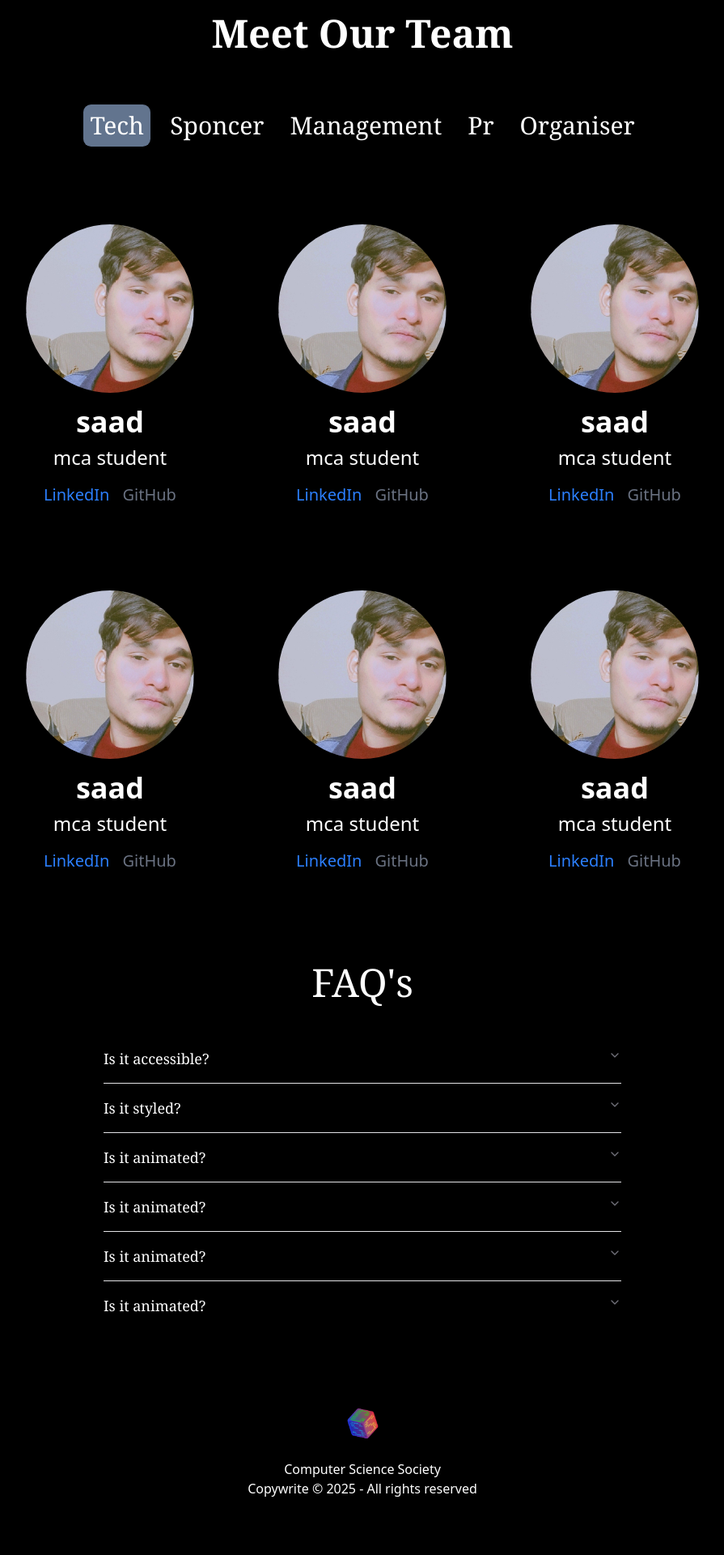
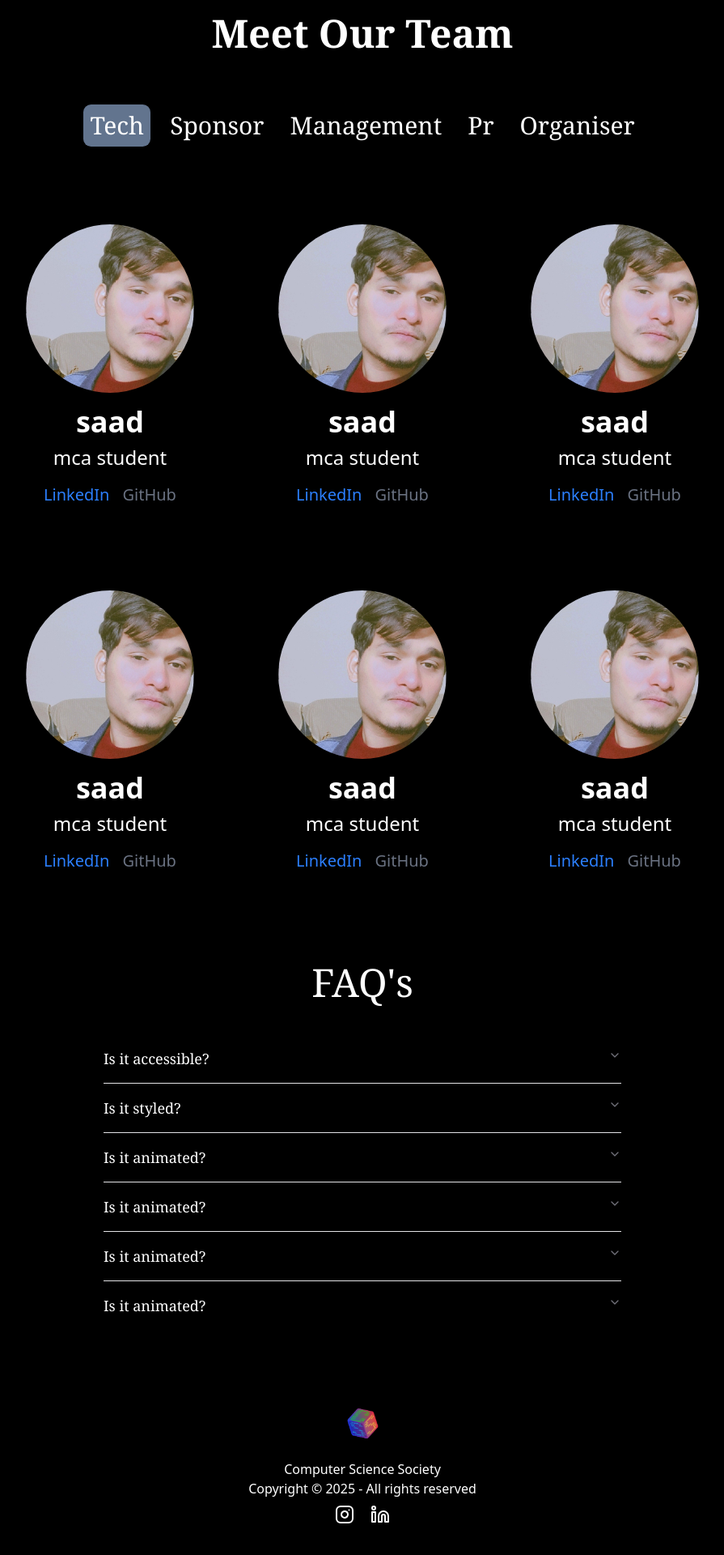
Before and after one commit to CASESENSITIVE007/CssHacks, a React (Vite) app: page / in a window 1280 px wide. Shown: the part 4119-6039 px from the top of the page at 81% size, without its empty margins (192-1087 px from the left). Before the commit the page ends 6009 px from the top, so only its background shows below. Built offline with nearby package versions, Linux system fonts and the light colour scheme.

Commit message:
dummy ready

```diff
--- a/src/components/About.jsx
+++ b/src/components/About.jsx
@@ -1,4 +1,4 @@
-import React from 'react'
+
 
 function About() {
   return (
--- a/src/components/Faq.jsx
+++ b/src/components/Faq.jsx
@@ -8,7 +8,7 @@ import {
 function Faq() {
   return (
     <div className="text-white w-1/2 mx-auto ">
-        <h1 className="text-5xl font-serif text-center  m-10">FAQ's</h1>
+        <h1 className="text-5xl font-serif text-center  m-10">FAQ&apos;s</h1>
          <Accordion type="single" collapsible className="w-full">
       <AccordionItem value="item-1">
         <AccordionTrigger>Is it accessible?</AccordionTrigger>
--- a/src/components/Footer.jsx
+++ b/src/components/Footer.jsx
@@ -1,23 +1,37 @@
-import { Link } from "react-router"
-import csslogo from "../components/images/a.png"
+
+import csslogo from "../components/images/a.png";
+import { Instagram, Linkedin } from "lucide-react";
+
 function Footer() {
   return (
-    <div className="text-white mx-auto flex flex-col p-10 mt-10 items-center " >
+    <div className="text-white mx-auto flex flex-col p-10 mt-10 items-center">
       <div>
-            <img src={csslogo} alt="" className="w-20  mx-auto" />
+        <img src={csslogo} alt="CSS Logo" className="w-20 mx-auto" />
         <p>Computer Science Society</p>
       </div>
       <div>
-            <p>Copywrite © 2025 - All rights reserved </p>
+        <p>Copyright © 2025 - All rights reserved</p>
       </div>
-        <div>
-            {/* all links from lucid react */}
+      <div className="flex gap-5 p-2">
+        <a
+          href="https://www.instagram.com/css.amu/"
+          target="_blank"
+          rel="noopener noreferrer"
+          className="hover:text-gray-400 transition-colors duration-200"
+        >
+          <Instagram size={24} />
+        </a>
+        <a
+          href="https://www.linkedin.com/company/cssamu/posts/?feedView=all"
+          target="_blank"
+          rel="noopener noreferrer"
+          className="hover:text-gray-400 transition-colors duration-200"
+        >
+          <Linkedin size={24} />
+        </a>
       </div>
-        {/* <div>
-            <p>Contact us at: <Link to="/">xyz@gmail.com</Link> </p>
-        </div> */}
     </div>
-  )
+  );
 }
 
-export default Footer
+export default Footer;
--- a/src/components/Prize.jsx
+++ b/src/components/Prize.jsx
@@ -1,20 +1,12 @@
-import { Button } from "@/components/ui/button"
+
 import {
   Card,
-  CardContent,
+
   CardDescription,
-  CardFooter,
+
   CardHeader,
   CardTitle,
 } from "@/components/ui/card"
-import { Label } from "@/components/ui/label"
-import {
-  Select,
-  SelectContent,
-  SelectItem,
-  SelectTrigger,
-  SelectValue,
-} from "@/components/ui/select"
 
 export default function prize()
 {
@@ -33,7 +25,7 @@ export default function prize()
   </Card>
     <Card className="w-[350px] dark ">
     <CardHeader>
-      <CardTitle>2nt Prize</CardTitle>
+      <CardTitle>2nd Prize</CardTitle>
       <CardDescription>Deploy your new project in one-click.</CardDescription>
     </CardHeader>
   </Card>
--- a/src/components/Team.jsx
+++ b/src/components/Team.jsx
@@ -10,7 +10,7 @@ function Team() {
     console.log(name);
   }
   //tech, sponcer ,management , pr, organiser
-  const teamsNames = ["Tech", "Sponcer", "Management", "Pr", "Organiser"];
+  const teamsNames = ["Tech", "Sponsor", "Management", "Pr", "Organiser"];
   return (
     <div id="team" className="bg-black text-white m-10 py-10">
       <div className="flex flex-col items-center  mt-10">
--- a/src/components/ui/accordion.jsx
+++ b/src/components/ui/accordion.jsx
@@ -1,4 +1,4 @@
-import * as React from "react"
+
 import * as AccordionPrimitive from "@radix-ui/react-accordion"
 import { ChevronDownIcon } from "lucide-react"
 
--- a/src/components/ui/card.jsx
+++ b/src/components/ui/card.jsx
@@ -1,4 +1,4 @@
-import * as React from "react";
+
 
 import { cn } from "@/lib/utils";
 
```
Lines whose indentation alone changed are shown as unchanged.
